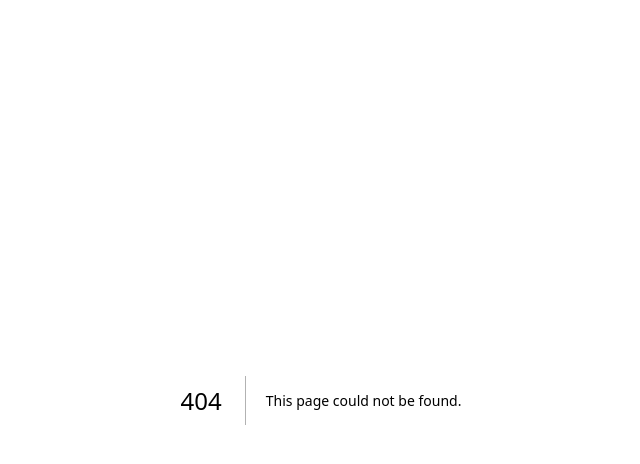
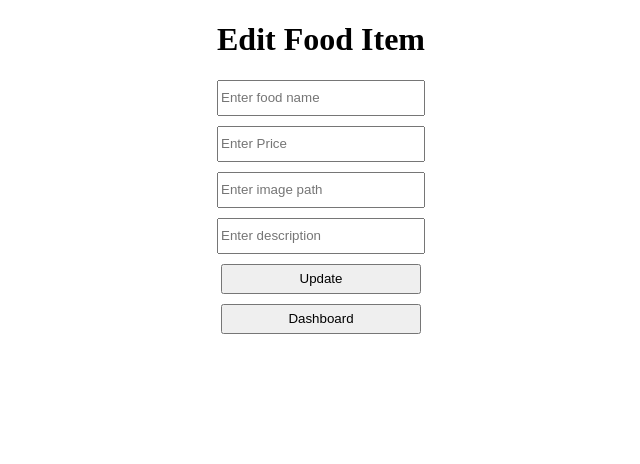
Before and after one commit to Ruturaj02/Eats-App, a Next.js app: page /restaurant/dashboard/1 in a window 1280 px wide. Before the commit this address had no page. Shown: the top 464 px of the page, without its empty margins (319-959 px from the left). Built offline with nearby package versions, Linux system fonts and the light colour scheme; no server answers; the database is empty.

Commit message:
new edit page,populate data on edit page and complete edit page

```diff
--- /dev/null
+++ b/src/app/api/restaurant/foods/edit/[id]/route.js
@@ -0,0 +1,28 @@
+import { connectionStr } from "@/app/lib/db";
+import { foodsSchema } from "@/app/lib/foodsModel";
+import mongoose from "mongoose";
+import { NextResponse } from "next/server";
+
+export async function GET(request, content) {
+    let id = content.params.id;
+    let success = false;
+    await mongoose.connect(connectionStr)
+    const result = await foodsSchema.findOne({ _id: id });
+    if (result) {
+        success = true;
+    }
+    return NextResponse.json({ result, success });
+}
+
+
+export async function PUT(request,content){
+    let id = content.params.id;
+    let payload = await request.json();
+    let success = false
+    await mongoose.connect(connectionStr);
+    const result = await foodsSchema.findOneAndUpdate({_id:id},payload);
+    if(result){
+        success = true
+    }
+    return NextResponse.json({result,success});
+}
--- /dev/null
+++ b/src/app/restaurant/dashboard/[id]/page.js
@@ -0,0 +1,118 @@
+"use client";
+
+import { useRouter } from "next/navigation";
+import { useEffect, useState } from "react";
+
+const EditFoodItem = (props) => {
+  // console.log(props.params.id);
+  const [name, setName] = useState("");
+  const [price, setPrice] = useState("");
+  const [path, setPath] = useState("");
+  const [description, setDescription] = useState("");
+  const [error, setError] = useState(false);
+  const router = useRouter();
+
+
+  useEffect(() => {
+    handleLoadFoodItem();
+  }, []);
+
+
+  const handleLoadFoodItem = async () => {
+    let response = await fetch(`http://localhost:3000/api/restaurant/foods/edit/${props.params.id}`);
+    response = await response.json();
+    if (response.success) {
+      setName(response.result.name);
+      setPrice(response.result.price);
+      setPath(response.result.img_path);
+      setDescription(response.result.description);
+    }
+  }
+
+  const handleEditFood = async () => {
+    // console.log({ name, price, path, description });
+    if (!name || !price || !path || !description) {
+      setError(true);
+      return false;
+    } else {
+      setError(false);
+    }
+    let response = await fetch(`http://localhost:3000/api/restaurant/foods/edit/${props.params.id}`,{
+      method: "PUT",
+      body:JSON.stringify({name,price,img_path:path,description})
+    })
+    response = await response.json();
+    if(response.success){
+      router.push('../dashboard');
+    }else{
+      alert("Failed to update food item");
+    }
+  };
+  return (
+    <>
+      <div className="container">
+        <h1>Edit Food Item</h1>
+        <div className="input-wrapper">
+          <input
+            type="text"
+            placeholder="Enter food name"
+            value={name}
+            onChange={(e) => setName(e.target.value)}
+            className="input-field"
+          />
+          {
+            error && !name && <span className="input-error">* Enter valid name</span>
+          }
+        </div>
+        <div className="input-wrapper">
+          <input
+            type="text"
+            placeholder="Enter Price"
+            value={price}
+            onChange={(e) => setPrice(e.target.value)}
+            className="input-field"
+          />
+          {
+            error && !price && <span className="input-error">* Enter valid price</span>
+          }
+        </div>
+        <div className="input-wrapper">
+          <input
+            type="text"
+            placeholder="Enter image path"
+            value={path}
+            onChange={(e) => setPath(e.target.value)}
+            className="input-field"
+          />
+          {
+            error && !path && <span className="input-error">* Enter valid image path</span>
+          }
+        </div>
+        <div className="input-wrapper">
+          <input
+            type="text"
+            placeholder="Enter description"
+            value={description}
+            onChange={(e) => setDescription(e.target.value)}
+            className="input-field"
+          />
+          {
+            error && !description && <span className="input-error">* Enter valid description</span>
+          }
+        </div>
+        <div className="input-wrapper">
+          <button onClick={handleEditFood} className="button">
+            Update
+          </button>
+        </div>
+        <div className="input-wrapper">
+          <button onClick={() => router.push('../dashboard')} className="button">
+            Dashboard
+          </button>
+        </div>
+      </div>
+    </>
+  );
+};
+
+export default EditFoodItem;
```
Also changed, not shown: src/app/_components/FoodItemList.js (+5 -2 lines).
